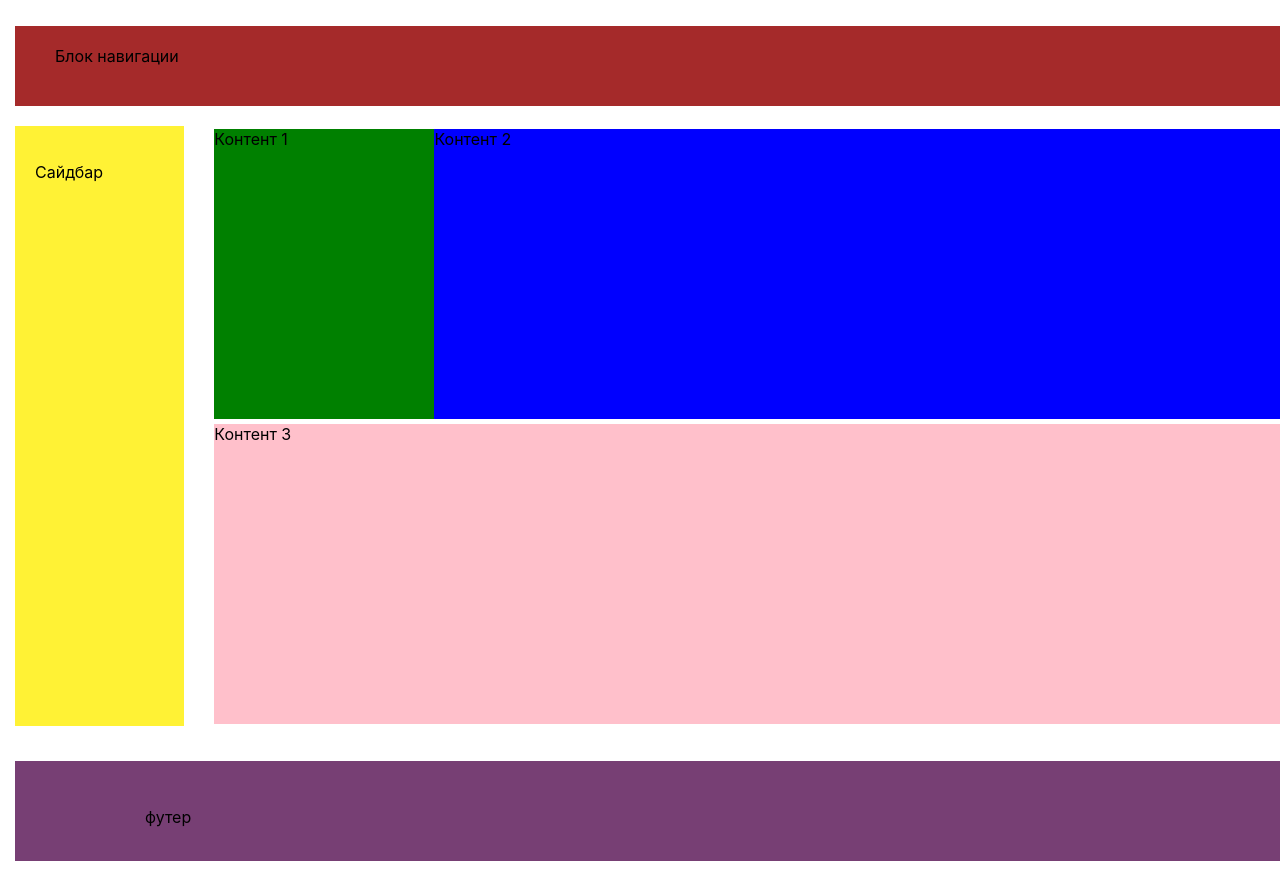
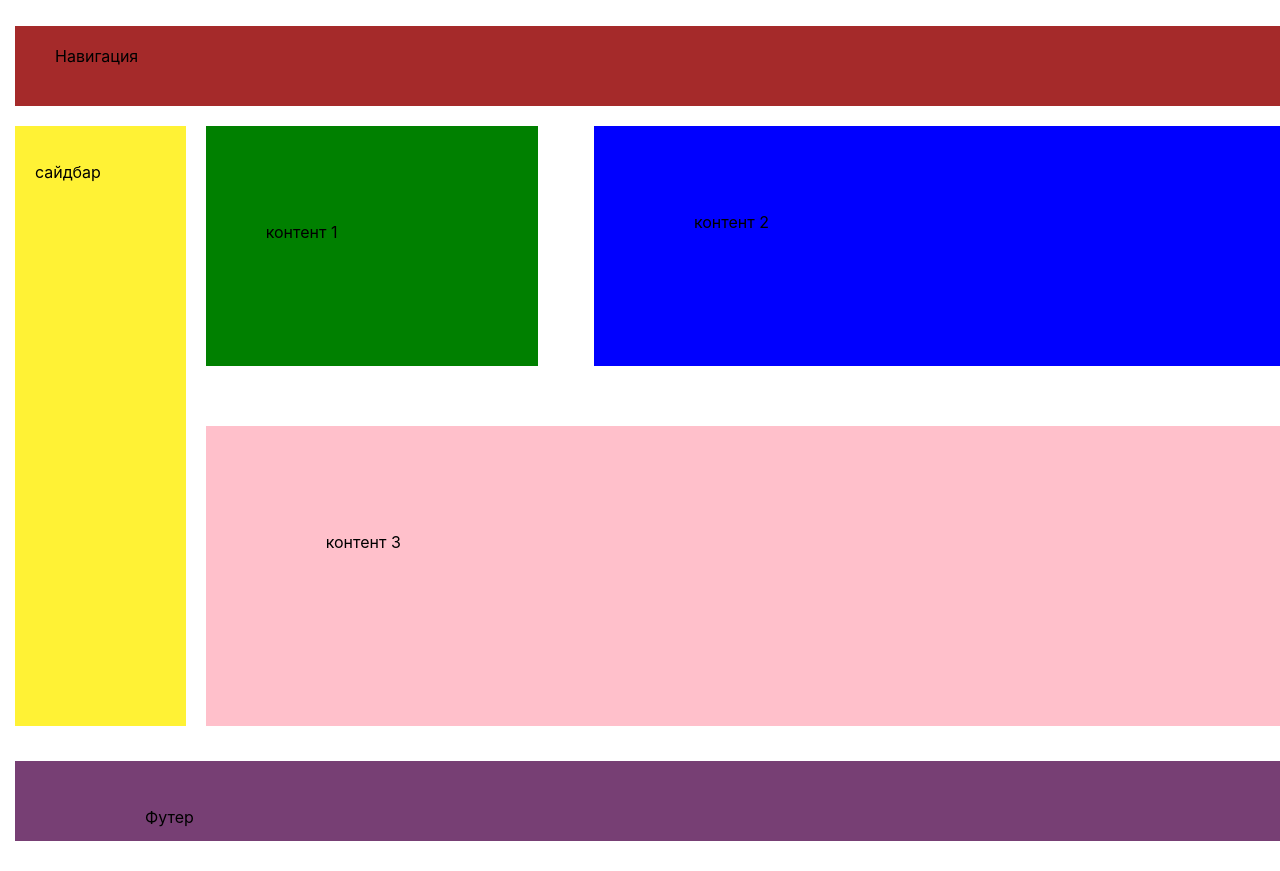
Before and after one commit to FDAsha/create-react-app, a React (Create React App) app: page / in a window 1280 px wide. Shown: the top 871 px of the page. Built offline with nearby package versions, Linux system fonts and the light colour scheme.

Commit message:
пропсы отступы

```diff
--- a/package.json
+++ b/package.json
@@ -3,12 +3,15 @@
   "version": "0.1.0",
   "private": true,
   "dependencies": {
+    "@emotion/react": "^11.9.3",
+    "@emotion/styled": "^11.9.3",
+    "@mui/material": "^5.8.6",
     "@testing-library/jest-dom": "^5.16.4",
     "@testing-library/react": "^13.3.0",
     "@testing-library/user-event": "^13.5.0",
     "react": "^18.1.0",
     "react-dom": "^18.1.0",
-    "react-scripts": "5.0.1",
+    "react-scripts": "^5.0.1",
     "styled-components": "^5.3.5",
     "web-vitals": "^2.1.4"
   },
--- a/src/App.js
+++ b/src/App.js
@@ -11,12 +11,20 @@ padding: 10px 15px;
 margin : 0px auto;
 `
 
+const Box = styled.div`
+  * {
+    box-sizing: border-box;
+  }
+`
+
 function App() {
     return (
         <AppWrapper>
+        <Box>
             <Header />
             <Content />
             <Footer />
+            </Box>
         </AppWrapper>
     )
 }
--- a/src/components/Content/Aside/Aside.js
+++ b/src/components/Content/Aside/Aside.js
@@ -1,21 +1,21 @@
 import styled from "styled-components";
 
-const SidebarBlock = styled.aside`
+const AsideWrapper = styled.aside`
   width           : 200px;
   background-color: rgb(255, 242, 53);
-  margin-right    : 30px;
+  margin-right: 20px;
 `
 
-const SidebarText = styled.p`
+const AsideText = styled.p`
   padding: 20px 0px 0 20px;
 `
 
-function Aside() {
-    return (
-        <SidebarBlock>
-            <SidebarText>Сайдбар</SidebarText>
-        </SidebarBlock>
-    )
+const Aside = () => {
+  return (
+    <AsideWrapper>
+      <AsideText>сайдбар</AsideText>
+    </AsideWrapper>
+  )
 }
 
 export default Aside;
--- a/src/components/Content/Items/Item/item.js
+++ b/src/components/Content/Items/Item/item.js
@@ -4,15 +4,16 @@ import styled from "styled-components";
 const Container = styled.div`
   width: ${(props) => props.width ? props.width : '100%'};
   height: ${(props) => props.height ? props.height : '300px'};
-
   background-color: ${(props) => props.backgroundColor ? props.backgroundColor : 'black'};
+  padding: ${(props) => props.padding ? props.padding : '30px'};
+  margin-bottom: ${(props) => props.marginBottom ? props.marginBottom : '30px'};
 `
 
-const Item = ({ width, height, backgroundColor, text }) => {
+const Item = ({ width, height, backgroundColor, padding, text, marginBottom }) => {
   return (
-    <Container width={width} backgroundColor={backgroundColor} height={height}>
-      {text}
-    </Container>
+    <Container width={width} backgroundColor={backgroundColor} height={height} padding={padding} marginBottom={marginBottom}>
+      <p padding={padding}>{text}</p>
+    </Container >
   )
 }
 
--- a/src/components/Content/Items/Items.js
+++ b/src/components/Content/Items/Items.js
@@ -1,41 +1,44 @@
 import React from "react";
 import styled from "styled-components";
-
 import Item from './Item/item'
 
 const ItemWrapper = styled.div`
     width: 100%;
     height: 600px;
-
     display : flex;
-    align-items: center;
     justify-content: space-between;
     flex-wrap: wrap;
 `
 
 const items = [{
   id: 'one',
-  width: '20%',
-  height: '290px',
+  width: '30%',
+  height: '40%',
   backgroundColor: 'green',
-  text: 'Контент 1'
+  text: 'контент 1',
+  padding: '80px 0 0 60px',
+
 }, {
   id: 'two',
-  width: '80%',
-  height: '290px',
+  width: '65%',
+  height: '40%',
   backgroundColor: 'blue',
-  text: 'Контент 2'
+  text: 'контент 2',
+  padding: '70px 0 0 100px',
 }, {
   id: 'three',
   width: '100%',
+  height: '50%',
   backgroundColor: 'pink',
-  text: 'Контент 3'
+  text: 'контент 3',
+  padding: '90px 0 0 120px',
+  marginBottom: '-30px'
 }]
 
 function Items() {
   return (
     <ItemWrapper>
-        {items.map((item, index) => (
+      {items.map((item, index,) => (
         <Item
           key={index}
           width={item.width}
@@ -43,6 +46,8 @@ function Items() {
           id={item.id}
           backgroundColor={item.backgroundColor}
           text={item.text}
+          padding={item.padding}
+          marginBottom={item.marginBottom}
         />
       ))}
     </ItemWrapper>
--- a/src/components/Footer/Footer.css
+++ /dev/null
@@ -1,10 +0,0 @@
-footer {
-    padding         : 20px 0px 0px 100px;
-    background-color: rgb(119, 63, 116);
-    max-width: 100%;
-    height   : 80px;
-}
-
-footer p {
-    padding: 10px 0 0 30px;
-}
--- a/src/components/Footer/Footer.js
+++ b/src/components/Footer/Footer.js
@@ -1,10 +1,24 @@
-import "./Footer.css"
+import React from "react";
+import styled from "styled-components";
 
-function Footer() {
+const Section = styled.section`
+padding         : 20px 0px 0px 100px;
+background-color: rgb(119, 63, 116);
+max-width: 100%;
+height   : 80px;
+`
+
+const SectionText = styled.p`
+padding: 10px 0 0 30px;
+`
+
+const Footer = () => {
     return (
-        <footer>
-            <p>футер</p>
-        </footer>
+        <Section>
+            <SectionText>
+                Футер
+            </SectionText>
+        </Section>
     )
 }
 
--- a/src/components/header/Header.js
+++ b/src/components/header/Header.js
@@ -1,10 +1,30 @@
-import "./header.css"
+import React from "react";
+import styled from "styled-components";
 
-function Header() {
+const Section = styled.section`
+widht: 100px
+`
+
+const Nav = styled.nav`
+max-width       : 100%;
+height          : 80px;
+background-color: brown;
+`
+
+const Text = styled.p`
+padding: 20px 0 0 40px;
+
+`
+
+const Header = () => {
     return (
-        <nav>
-            <p>Блок навигации</p>
-        </nav>
+        <Section>
+            <Nav>
+                <Text>
+                    Навигация
+                </Text>
+            </Nav>
+        </Section>
     )
 }
 
--- a/src/components/header/header.css
+++ /dev/null
@@ -1,9 +0,0 @@
-nav {
-    max-width       : 100%;
-    height          : 80px;
-    background-color: brown;
-}
-
-nav p {
-    padding: 20px 0 0 40px;
-}
```
Also changed, not shown: 1 other file (tests, documents, lock files or other folders). Lines whose indentation alone changed are shown as unchanged.
